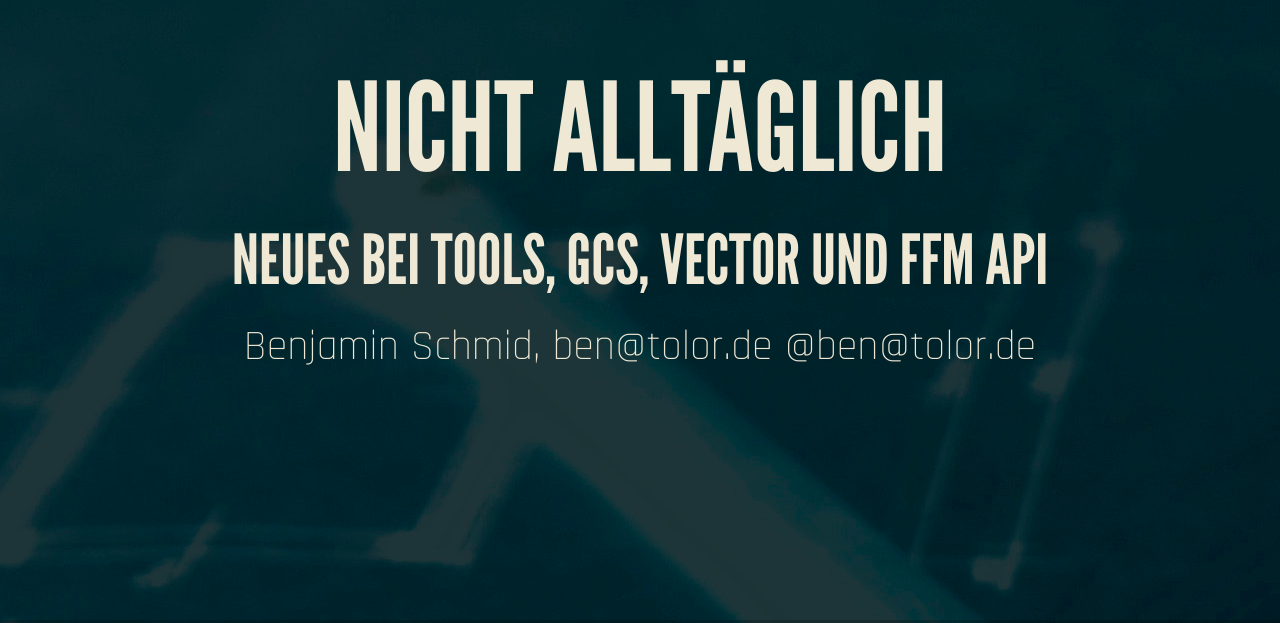
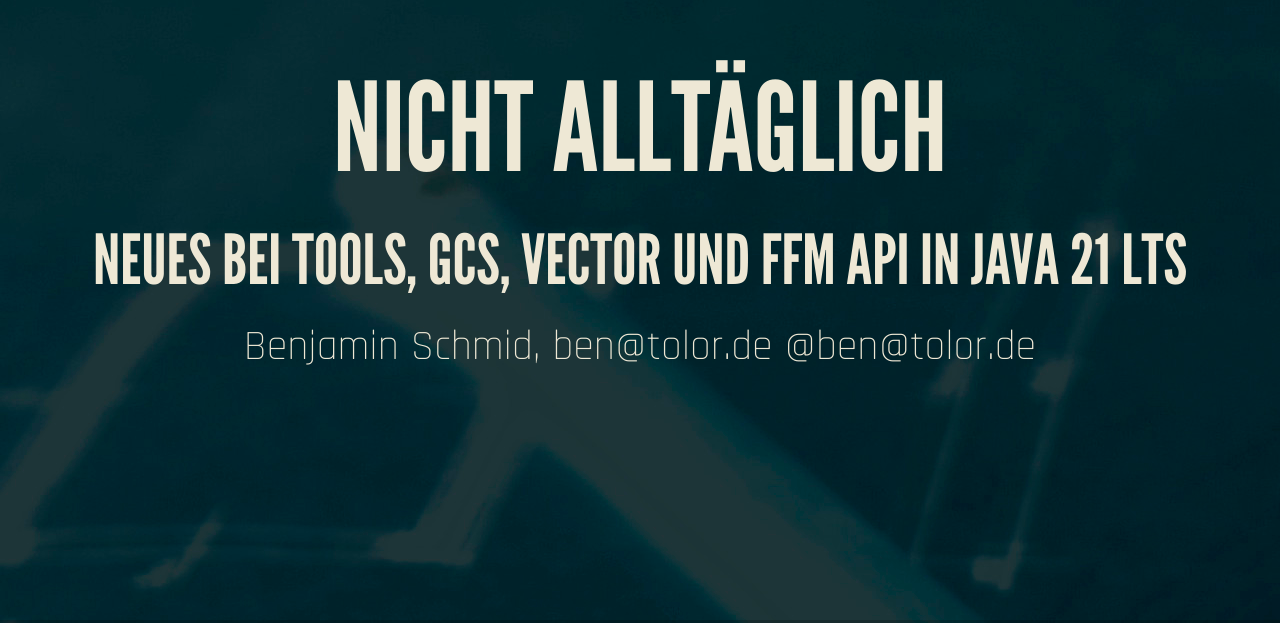
Before and after one commit to bentolor/java21-lts-presentation, a plain HTML site: page presentation.html in a window 1280 px wide. Shown: the part 177-800 px from the top of the page. Drawn offline with nearby package versions, Linux system fonts and the light colour scheme; a web font is replaced by a local one.

Commit message:
doc(*): Adjust talk title to include Java 21 LTS

```diff
--- a/presentation.html
+++ b/presentation.html
@@ -1,4 +1,4 @@
-<!DOCTYPE html><html lang="en"><head><meta charset="utf-8"><meta name="viewport" content="width=device-width, initial-scale=1.0, maximum-scale=1.0, user-scalable=no, minimal-ui"><title>Nicht alltäglich: Neues bei Tools, GCs, Vector und FFM API</title><meta name="author" content="Benjamin Schmid, ben@tolor.de @ben@tolor.de"><link rel="stylesheet" href="reveal.js/dist/reset.css"><link rel="stylesheet" href="reveal.js/dist/reveal.css"><link rel="stylesheet" href="reveal.js/dist/theme/moon.css" id="theme"><!--This CSS is generated by the Asciidoctor reveal.js converter to further integrate AsciiDoc's existing semantic with reveal.js--><style type="text/css">.reveal div.right {
+<!DOCTYPE html><html lang="en"><head><meta charset="utf-8"><meta name="viewport" content="width=device-width, initial-scale=1.0, maximum-scale=1.0, user-scalable=no, minimal-ui"><title>Nicht alltäglich: Neues bei Tools, GCs, Vector und FFM API in Java 21 LTS</title><meta name="author" content="Benjamin Schmid, ben@tolor.de @ben@tolor.de"><link rel="stylesheet" href="reveal.js/dist/reset.css"><link rel="stylesheet" href="reveal.js/dist/reveal.css"><link rel="stylesheet" href="reveal.js/dist/theme/moon.css" id="theme"><!--This CSS is generated by the Asciidoctor reveal.js converter to further integrate AsciiDoc's existing semantic with reveal.js--><style type="text/css">.reveal div.right {
   float: right
 }
 
@@ -430,7 +430,7 @@ ul.byline li + li {
     position: relative;
     margin-bottom: 0.25em;
   }
-</style></head><body><div class="reveal"><div class="slides"><section class="title" data-state="title"><h1>Nicht alltäglich</h1><h2>Neues bei Tools, GCs, Vector und FFM API</h2><div class="preamble"><aside class="notes"><div class="paragraph"><p>Vielen Dank …!</p></div>
+</style></head><body><div class="reveal"><div class="slides"><section class="title" data-state="title"><h1>Nicht alltäglich</h1><h2>Neues bei Tools, GCs, Vector und FFM API in Java 21 LTS</h2><div class="preamble"><aside class="notes"><div class="paragraph"><p>Vielen Dank …!</p></div>
 <div class="paragraph"><p>Hallo &amp; Herzlich Willkommen! Mein Name ist Benjamin Schmid und ich bin aktuell als Tech Lead &amp; Account CTO bei der Nagarro tätig. Seit über 20 Jahren bin ich in verschiedensten, technisch leitenden Rollen unterwegs  – vom Technology Advisor über Manager R&amp;I bis zum Portfolio Manager – und immer gern vorne mit dabei, wenn es um Probleme, Fragen und Innovationen rund um methodischen &amp; technologischen Fragestellung in der Softwareentwicklung geht.</p></div>
 <div class="paragraph"><p>Dabei war war ich immer ein großer Freund der qualitativ hochwertigen, innovativer und lösungsorientierte Softwareentwicklung. Und das spiegelt sich meiner Ansicht nach auch darin, dass über die Zeit das Java-Ökosystem stets einen wichtigen Fokuspunkt für mich darstellte.</p></div>
 <div class="paragraph"><p>Daher freue ich mich heute besonder wieder über die Gelegenheit, ein bisschen tiefer über die neue Java LTS-Version 21 berichten zu dürfen, und welche Verbesserungen auch für die alltägliche Projektpraxis echte Mehrwerte versrepchen. In der Sessions hier soll es dabei weniger um die prominente Sprachfeatures gehen, sondern wir wollen einen Blick auf die Neuerungen bei den Internas, den eher exotischen APIs und den Tools wagen!</p></div>
```
Also changed, not shown: 2 other files.
